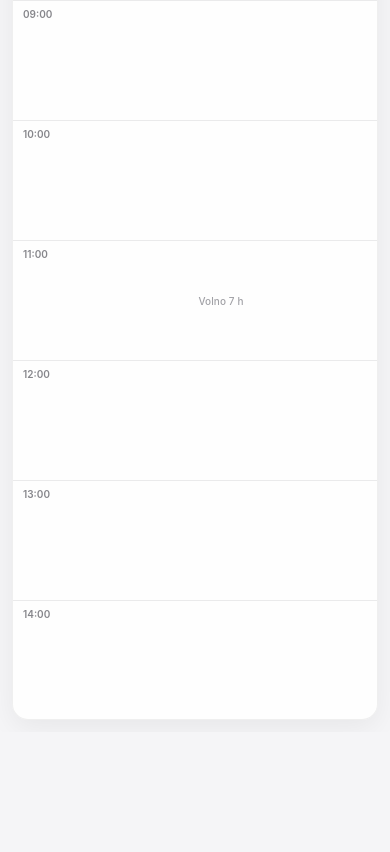
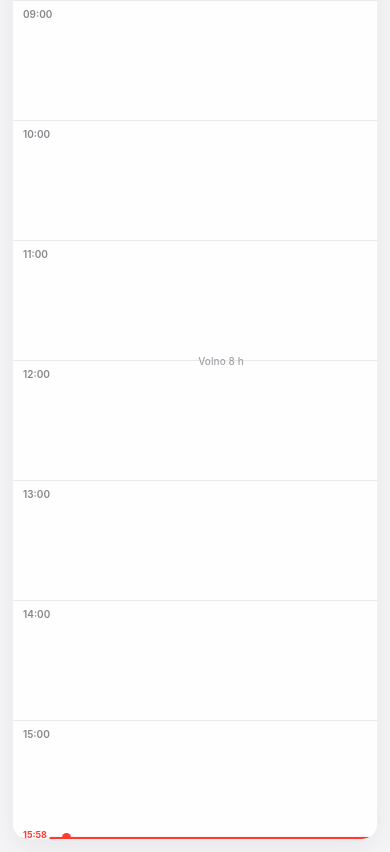
Before and after one commit to PavelStrnad/M-j-pl-nova-, a plain HTML site: page index.html in a window 390 px wide. Shown: the part 600-1452 px from the top of the page. Before the commit the page ends 1332 px from the top, so only its background shows below. Drawn offline with Linux system fonts and the light colour scheme; no server answers.

Commit message:
Add files via upload

```diff
--- a/index.html
+++ b/index.html
@@ -33,13 +33,13 @@ main{max-width:1120px;margin:auto;padding:18px}
 
 
 
-.timeline{position:relative;background:var(--card);border:1px solid rgba(0,0,0,.06);border-radius:18px;overflow:hidden;height:840px;box-shadow:var(--shadow)}
+.timeline{position:relative;background:var(--card);border:1px solid rgba(0,0,0,.06);border-radius:18px;overflow:hidden;height:960px;box-shadow:var(--shadow)}
 .hour{height:120px;border-bottom:1px solid rgba(60,60,67,.10);position:relative}.hour:last-child{border-bottom:0}
 .hour span{position:absolute;left:10px;top:7px;color:var(--muted);font-size:10px;font-weight:600;width:40px}
 .slot{position:absolute;left:54px;right:0;top:0;height:120px;cursor:pointer}
 .nowline{position:absolute;left:0;right:0;height:2px;background:#ff3b30;z-index:6;pointer-events:none;box-shadow:0 0 0 1px rgba(255,59,48,.08)}.nowline::before{content:"";position:absolute;left:49px;top:-4px;width:9px;height:9px;border-radius:50%;background:#ff3b30}.nowlabel{position:absolute;left:7px;top:-8px;font-size:9px;font-weight:700;color:#ff3b30;background:rgba(255,255,255,.96);padding:0 3px;border-radius:4px}.freegap{position:absolute;left:62px;right:10px;color:#a1a1a6;font-size:10px;text-align:center;z-index:1;pointer-events:none;font-weight:500;letter-spacing:.1px}
 .task{position:absolute;left:60px;right:10px;border-radius:12px;padding:9px 12px;overflow:hidden;border-left:4px solid var(--blue);box-shadow:0 4px 14px rgba(0,0,0,.08);cursor:pointer;background:rgba(255,255,255,.97);z-index:3}
-.task .phone{display:block;margin-top:3px;font-size:10px;color:#007aff;text-decoration:none;white-space:nowrap;overflow:hidden;text-overflow:ellipsis}.task .addr{display:block;margin-top:3px;font-size:10px;color:#6e6e73;white-space:nowrap;overflow:hidden;text-overflow:ellipsis}.task b{display:block;font-size:14px;white-space:nowrap;overflow:hidden;text-overflow:ellipsis;font-weight:650;letter-spacing:-.1px}.task small{display:block;margin-top:4px;font-size:10px;color:#6e6e73}.done{opacity:.45;text-decoration:line-through}
+.task .phone{display:block;margin-top:3px;font-size:10px;color:#007aff;text-decoration:none;white-space:nowrap;overflow:hidden;text-overflow:ellipsis}.task .addr{display:block;margin-top:3px;font-size:10px;color:#6e6e73;white-space:nowrap;overflow:hidden;text-overflow:ellipsis}.task b{display:block;font-size:14px;white-space:nowrap;overflow:hidden;text-overflow:ellipsis;font-weight:650;letter-spacing:-.1px}.task .tnote{display:block;margin-top:4px;font-size:10px;color:#6e6e73;line-height:1.25;white-space:normal;overflow:hidden;display:-webkit-box;-webkit-line-clamp:2;-webkit-box-orient:vertical}.task small{display:block;margin-top:4px;font-size:10px;color:#6e6e73}.done{opacity:.45;text-decoration:line-through}
 .modal{position:fixed;inset:0;background:rgba(0,0,0,.32);backdrop-filter:blur(5px);-webkit-backdrop-filter:blur(5px);display:none;align-items:flex-end;justify-content:center;z-index:20}.modal.show{display:flex}
 .box{background:rgba(255,255,255,.96);width:min(540px,100%);border-radius:22px 22px 0 0;padding:22px;max-height:90vh;overflow:auto;box-shadow:0 -10px 35px rgba(0,0,0,.14)}
 .box h2{font-size:20px;letter-spacing:-.3px;margin:0 0 8px}
@@ -48,7 +48,7 @@ label{display:block;font-size:11px;font-weight:600;color:#6e6e73;margin:12px 0 6
 @media(max-width:600px){
   header{padding:13px 14px}.head h1{font-size:19px}main{padding:12px}#syncStatus{display:none}#authBtn{max-width:120px;overflow:hidden;text-overflow:ellipsis}
   .calendar{padding:10px;border-radius:16px}.day{min-height:54px;padding-top:7px}
-  .timeline{height:840px;border-radius:16px}.task{left:58px;right:8px;padding:8px 10px}
+  .timeline{height:960px;border-radius:16px}.task{left:58px;right:8px;padding:8px 10px}
 
 }
 @media(min-width:700px){.modal{align-items:center}.box{border-radius:20px}}
@@ -200,7 +200,7 @@ function render(){
   renderCalendar();
   let dateKey=key(selectedDate),dayTasks=tasks.filter(t=>t.date===dateKey);
   let tl=$("timeline");tl.innerHTML="";
-  for(let h=8;h<15;h++){let row=document.createElement("div");row.className="hour";row.innerHTML='<span>'+String(h).padStart(2,"0")+':00</span>';row.onclick=()=>openNew(h*60);tl.appendChild(row)}
+  for(let h=8;h<16;h++){let row=document.createElement("div");row.className="hour";row.innerHTML='<span>'+String(h).padStart(2,"0")+':00</span>';row.onclick=()=>openNew(h*60);tl.appendChild(row)}
   const sorted=[...dayTasks].sort((a,b)=>a.start-b.start);
   let cursor=480;
   sorted.forEach(t=>{
@@ -214,11 +214,11 @@ function render(){
     }
     let el=document.createElement("div");el.className="task"+(t.done?" done":"");el.dataset.id=t.id;
     el.style.top=((t.start-480)*2)+"px";el.style.height=Math.max(30,t.duration*2-4)+"px";el.style.borderLeftColor=t.color;el.style.zIndex=3;
-    el.innerHTML='<b>'+esc(t.title)+'</b>'+(t.address?'<span class="addr">📍 '+esc(t.address)+'</span>':'')+(t.phone?'<a class="phone" href="tel:'+encodeURIComponent(t.phone)+'">☎️ '+esc(t.phone)+'</a>':'')+'<small>'+time(t.start)+'–'+time(t.start+t.duration)+' · '+fmt(t.duration)+'</small>';
+    el.innerHTML='<b>'+esc(t.title)+'</b>'+(t.address?'<span class="addr">📍 '+esc(t.address)+'</span>':'')+(t.phone?'<a class="phone" href="tel:'+encodeURIComponent(t.phone)+'">☎️ '+esc(t.phone)+'</a>':'')+(t.note?'<span class="tnote">📝 '+esc(t.note)+'</span>':'')+'<small>'+time(t.start)+'–'+time(t.start+t.duration)+' · '+fmt(t.duration)+'</small>';
     el.onclick=e=>{if(e.target.closest("a"))return;e.stopPropagation();openEdit(t.id)};tl.appendChild(el);
     cursor=Math.max(cursor,t.start+t.duration);
   });
-  const endGap=Math.max(0,900-cursor);
+  const endGap=Math.max(0,960-cursor);
   if(endGap>=15){
     let g=document.createElement("div");g.className="freegap";
     g.style.top=((cursor-480)*2+5)+"px";g.style.height=(endGap*2-10)+"px";
@@ -237,7 +237,7 @@ function renderNowLine(){
   const today=key(new Date());
   if(key(selectedDate)!==today) return;
   const now=new Date(), minutes=now.getHours()*60+now.getMinutes()+now.getSeconds()/60;
-  if(minutes<480 || minutes>900) return;
+  if(minutes<480 || minutes>960) return;
   const el=document.createElement("div");
   el.id="nowline"; el.className="nowline";
   el.style.top=((minutes-480)*2)+"px";
--- a/sw.js
+++ b/sw.js
@@ -1,4 +1,4 @@
-const CACHE="plan-v12";
+const CACHE="plan-v13";
 self.addEventListener("install",e=>e.waitUntil(caches.open(CACHE).then(c=>c.addAll(["./","./index.html","./manifest.json"])).then(()=>self.skipWaiting())));
 self.addEventListener("activate",e=>e.waitUntil(self.clients.claim()));
 self.addEventListener("fetch",e=>e.respondWith(caches.match(e.request).then(r=>r||fetch(e.request))));
```
